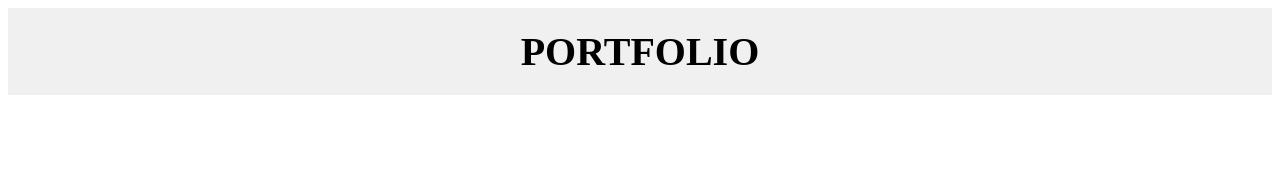
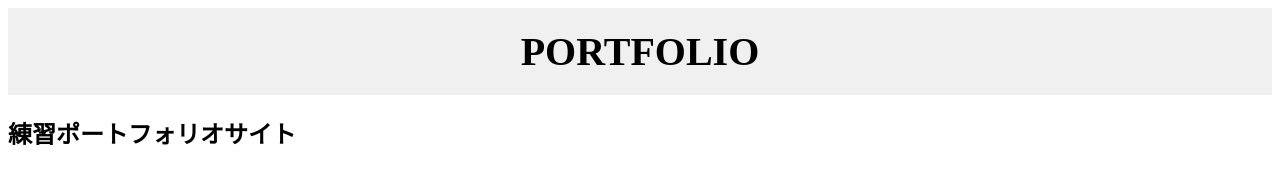
Before and after one commit to leontkym/Portfolio-test, a plain HTML site: page index.html in a window 1280 px wide. Drawn offline with Linux system fonts and the light colour scheme.

Commit message:
タイトルの追加

```diff
--- a/index.html
+++ b/index.html
@@ -8,4 +8,7 @@
 <header>
     <h1 class="main-header">PORTFOLIO</h1>
 </header>
+<body>
+    <h2>練習ポートフォリオサイト</h2>
+</body>
 </html>
```
